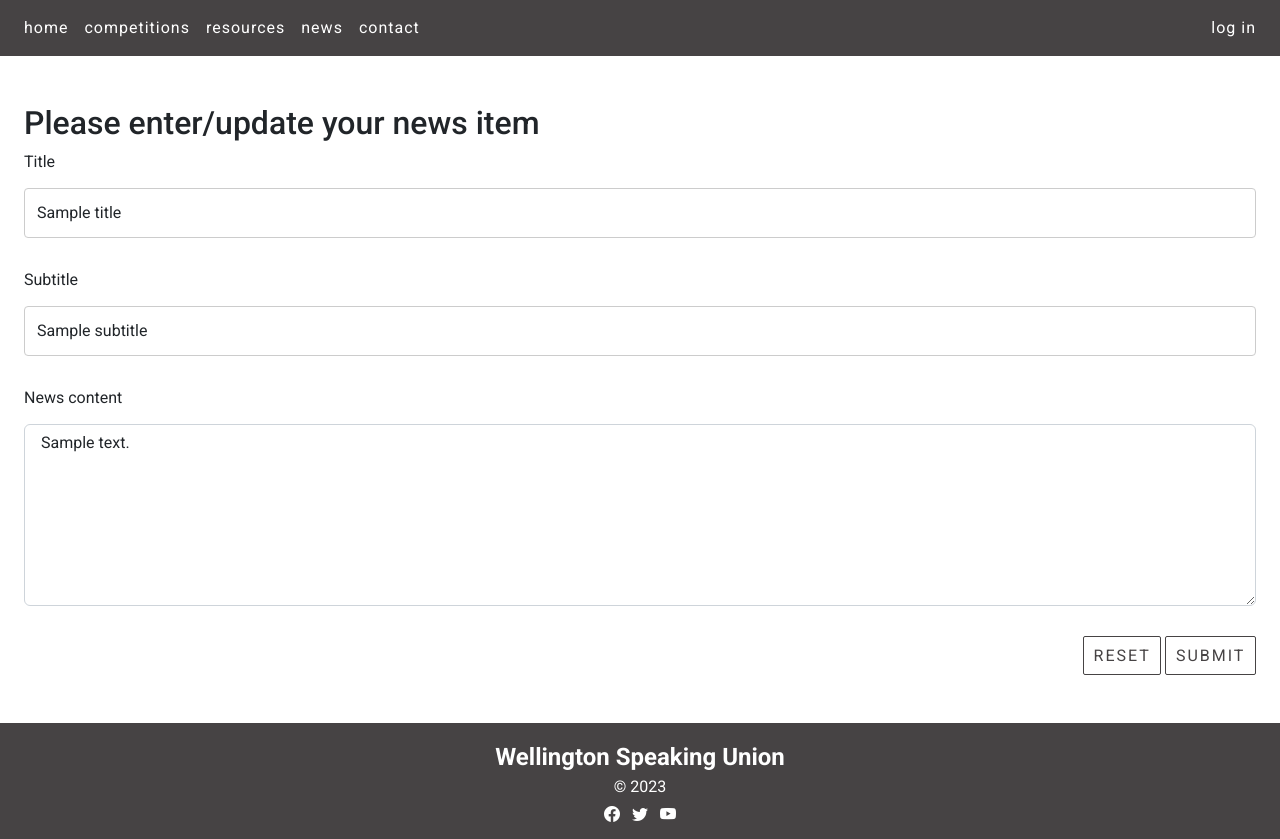
After one commit to chloejxsim/wsu-site, a Flask app: template templates/news_cud.html in a window 1280 px wide. The commit adds this page. Run offline with Flask 3, Linux system fonts and the light colour scheme; the template is opened without the code that fills it: most values are stand-ins (such as "Sample title", 1, 10 or a date in 2020).

Commit message:
added news cud page, set up form page and made error page

```diff
--- a/server.py
+++ b/server.py
@@ -11,19 +11,19 @@ def news_date(sqlite_dt):
     x = datetime.strptime(sqlite_dt, '%Y-%m-%d %H:%M:%S')
     return x.strftime("%a %d %b %Y %H:%M")
 
-@app . route ('/')
+@app.route ('/')
 def index():
     return render_template("index.html")
 
-@app . route ('/competitions')
+@app.route ('/competitions')
 def competitions():
     return render_template("competitions.html")
 
-@app . route ('/resources')
+@app.route ('/resources')
 def resources():
     return render_template("resources.html")
 
-@app . route ('/news')
+@app.route ('/news')
 def news():
     # query for the page
     sql = """select news.news_id, news.title, news.subtitle, news.content, news.newsdate, member.name
@@ -35,5 +35,28 @@ def news():
     print(result)
     return render_template("news.html", news=result)
 
+@app.route ('/news_cud', methods=['GET', 'POST'])
+def news_cud():
+    #collect data from the web address
+    data = request.args
+    required_keys = ['id','task']
+    for k in required_keys:
+        if k not in data.keys():
+            message = "Do not know what to do with read update on news (key not present)"
+            return render_template('error.html', message=message)
+    # have an ID and a task key
+    if request.method == "GET":
+        if data['task'] == 'delete':
+            return "<h1> I want to delete </h1>"
+        elif data['task'] == 'update':
+            return "<h1> I want to update </h1>"
+        elif data['task'] == 'add':
+            return "<h1> I want to update </h1>"
+        else:
+            message = "Unrecognised task coming from news page"
+            return render_template('error.html', message=message)
+
+    return render_template("news_cud.html")
+
 if __name__ == "__main__":
     app.run(debug=True)
--- a/static/styles.css
+++ b/static/styles.css
@@ -489,7 +489,7 @@ p {
 
 .recent-container {
     min-width: 200px;
-    max-height:432px;
+    max-height:353px;
     overflow: scroll;
 }
 
--- /dev/null
+++ b/templates/news_cud.html
@@ -0,0 +1,34 @@
+{% extends "layout.html" %}
+
+{% block title %}
+Our News
+{% endblock %}
+
+{% block content %}
+<div class="ecent-news-containers white-bg">
+
+  <div class="news p-4 my-4">
+    <h2>Please enter/update your news item</h2>
+    <form action="" method="POST">
+      <div>
+        <label for="title" class="form-label">Title</label>
+        <input type="text" class="form-control" id="title" name="title" placeholder="" value="{{title}}" required>
+      </div>
+      <div>
+        <label for="subtitle" class="form-label">Subtitle</label>
+        <input type="text" class="form-control" id="subtitle" name="subtitle" placeholder="" value="{{subtitle}}" required>
+      </div>
+      <div>
+        <label for="content" class="form-label">News content</label>
+        <textarea class="form-control" id="content" name="content" rows="7" required> {{content}} </textarea>
+      </div>
+      <div class="text-end">
+        <button type="reset" class="btn btn-primary recent-news-button">Reset</button>
+        <button type="submit" class="btn btn-primary recent-news-button">Submit</button>
+      </div>
+    </form>
+  </div>
+
+</div>
+
+{% endblock %}
```
Also changed, not shown: templates/error.html (added, +12 -0 lines), templates/news.html (+6 -2 lines).
